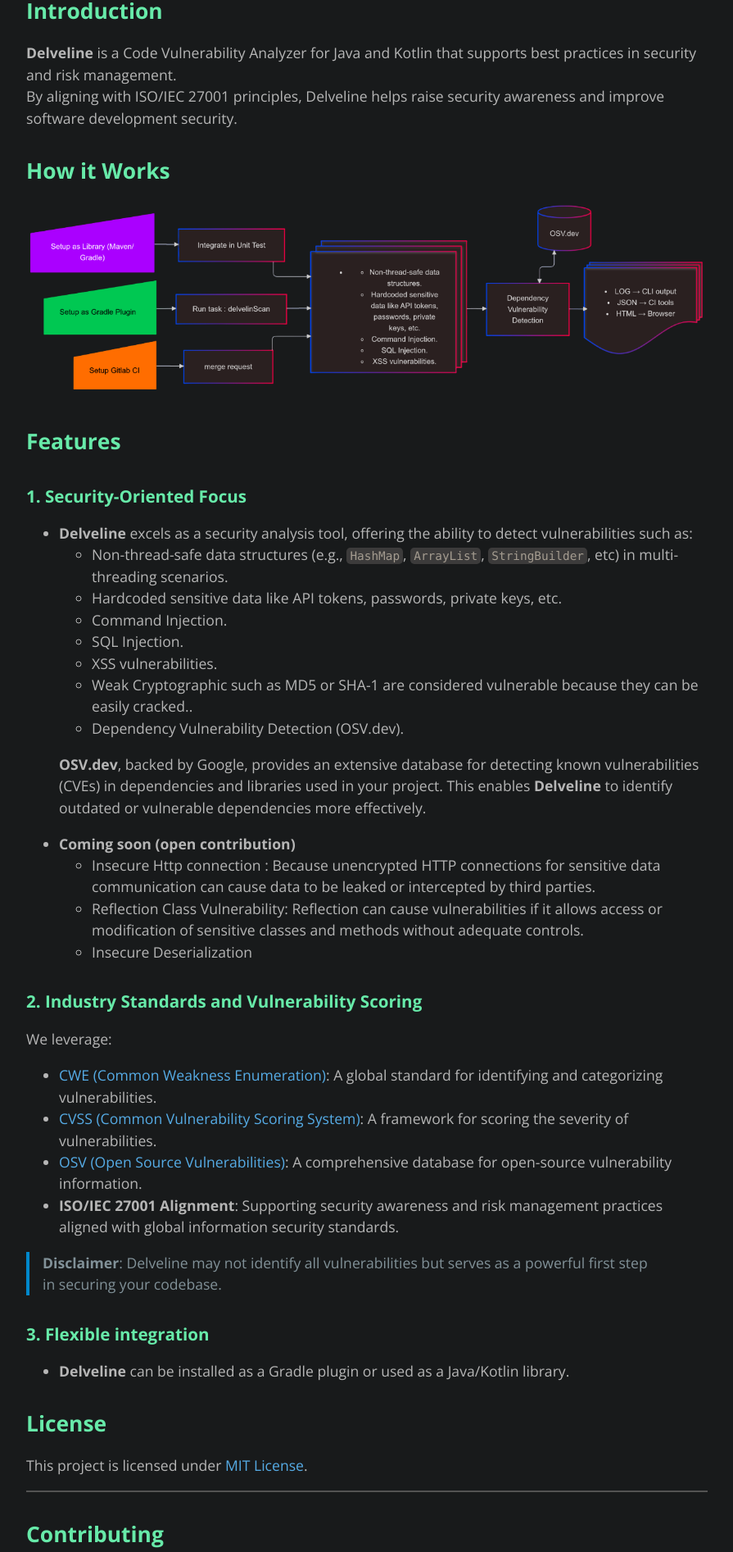
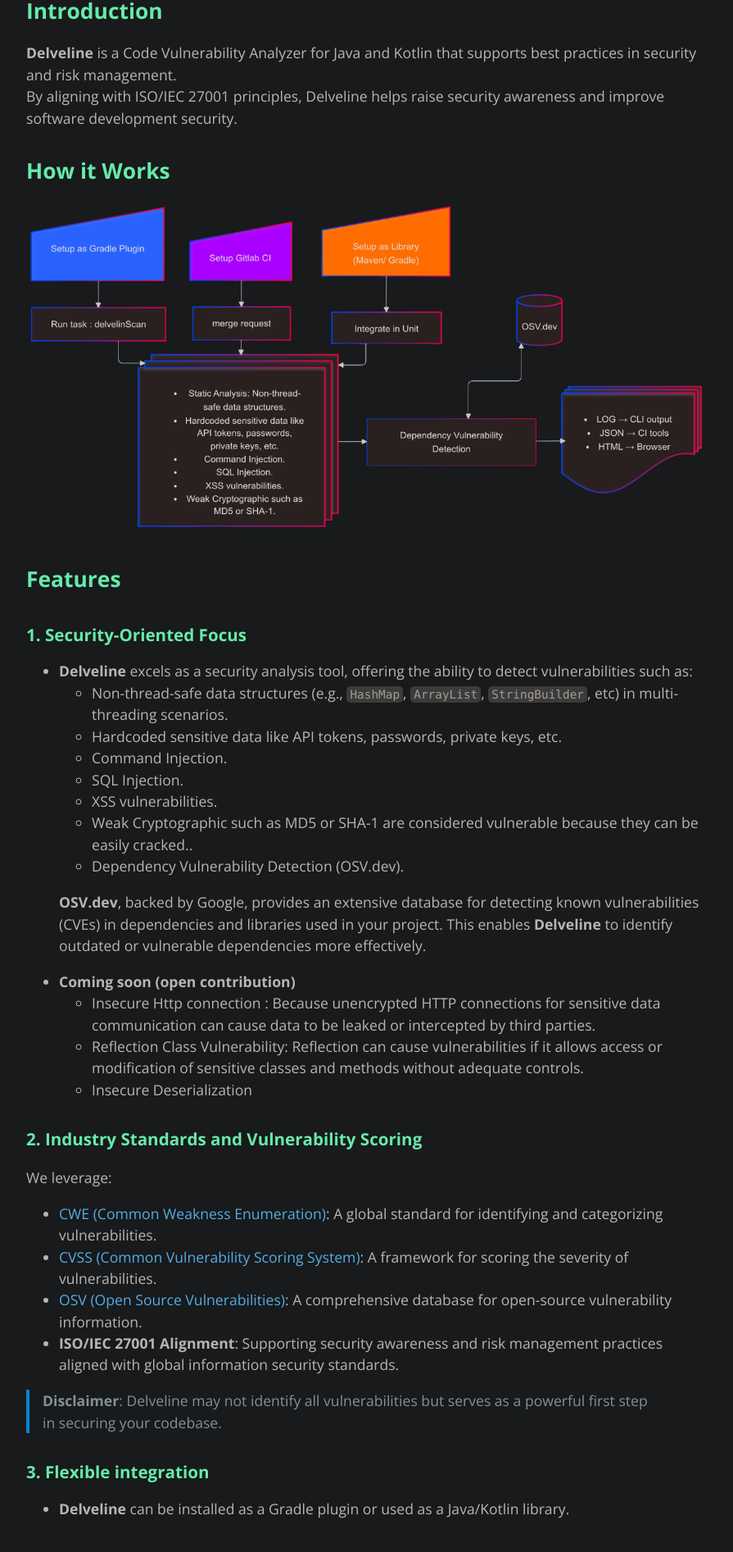
Before and after one commit to delvelin/delvelin.github.io, a Jekyll site: the page built from index.md, in a window 1280 px wide. Shown: the part 1130-3023 px from the top of the page at 82% size, without its empty margins (192-1087 px from the left). Built offline with Jekyll 4.4.1, drawn with Linux system fonts in a browser that asks for light colours.

Commit message:
update diagram

```diff
--- a/index.md
+++ b/index.md
@@ -13,7 +13,7 @@
 
 ## **How it Works**
 
-![delvelin process](assets/img/delvelin-diagram-transparent.png?raw=true)
+![delvelin process](assets/img/delvelin-diagram-transparent-h.png?raw=true)
 
 ## **Features**
 
```
Also changed, not shown: assets/img/delvelin-diagram-transparent-h.png (added).
